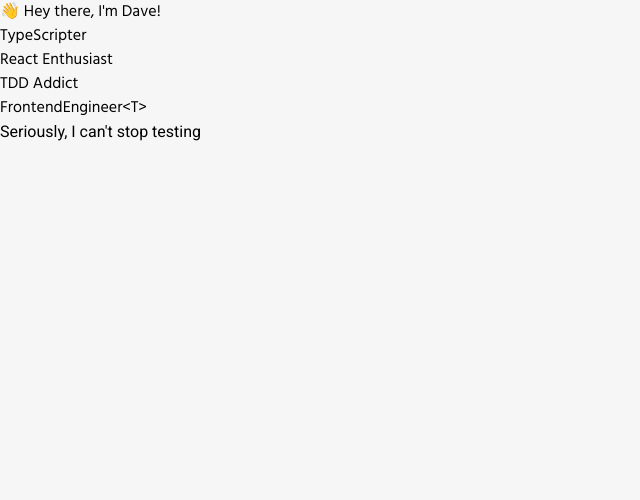
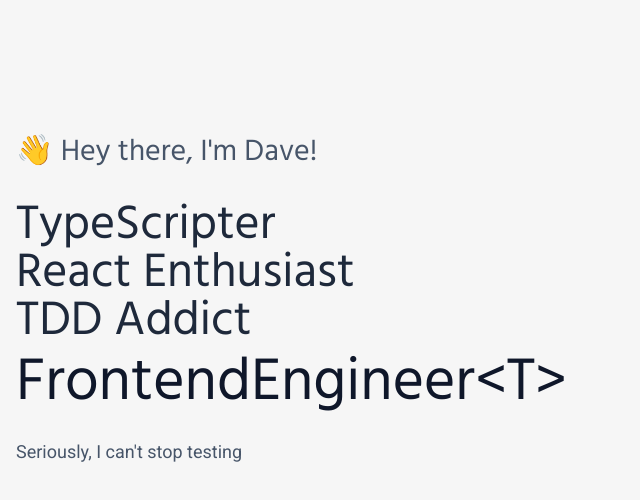
Before and after one commit to davidtaing/portfolio, an Astro site: page / in a window 1280 px wide. Shown: the whole page, without its empty margins (0-640 px from the left). Built offline with nearby package versions, Linux system fonts and the light colour scheme; Astro itself is replaced by a stand-in of ours.

Commit message:
Add styles to hero section

```diff
--- a/src/components/Hero.astro
+++ b/src/components/Hero.astro
@@ -1,9 +1,8 @@
-<div>
-  <h3>👋 Hey there, I'm Dave!</h3>
-  <h2>TypeScripter</h2>
-  <h2>React Enthusiast</h2>
-  <h2>TDD Addict</h2>
-  <h1>FrontendEngineer&lt;T&gt;</h1>
-  <p>Seriously, I can't stop testing</p>
+<div class="hero-content p-4 md:max-h-[600px] h-screen flex flex-col justify-center">
+  <h3 class="text-slate-600 text-lg md:text-3xl">👋 Hey there, I'm Dave!</h3>
+  <h2 class="text-slate-800 text-2xl mt-2 md:text-5xl md:mt-8">TypeScripter</h2>
+  <h2 class="text-slate-800 text-2xl md:text-5xl">React Enthusiast</h2>
+  <h2 class="text-slate-800 text-2xl md:text-5xl">TDD Addict</h2>
+  <h1 class="text-slate-900 text-3xl md:text-6xl md:mt-2">FrontendEngineer&lt;T&gt;</h1>
+  <p class="text-slate-600 text-sm mt-2 md:text-lg md:mt-6">Seriously, I can't stop testing</p>
 </div>
-<style></style>
```
